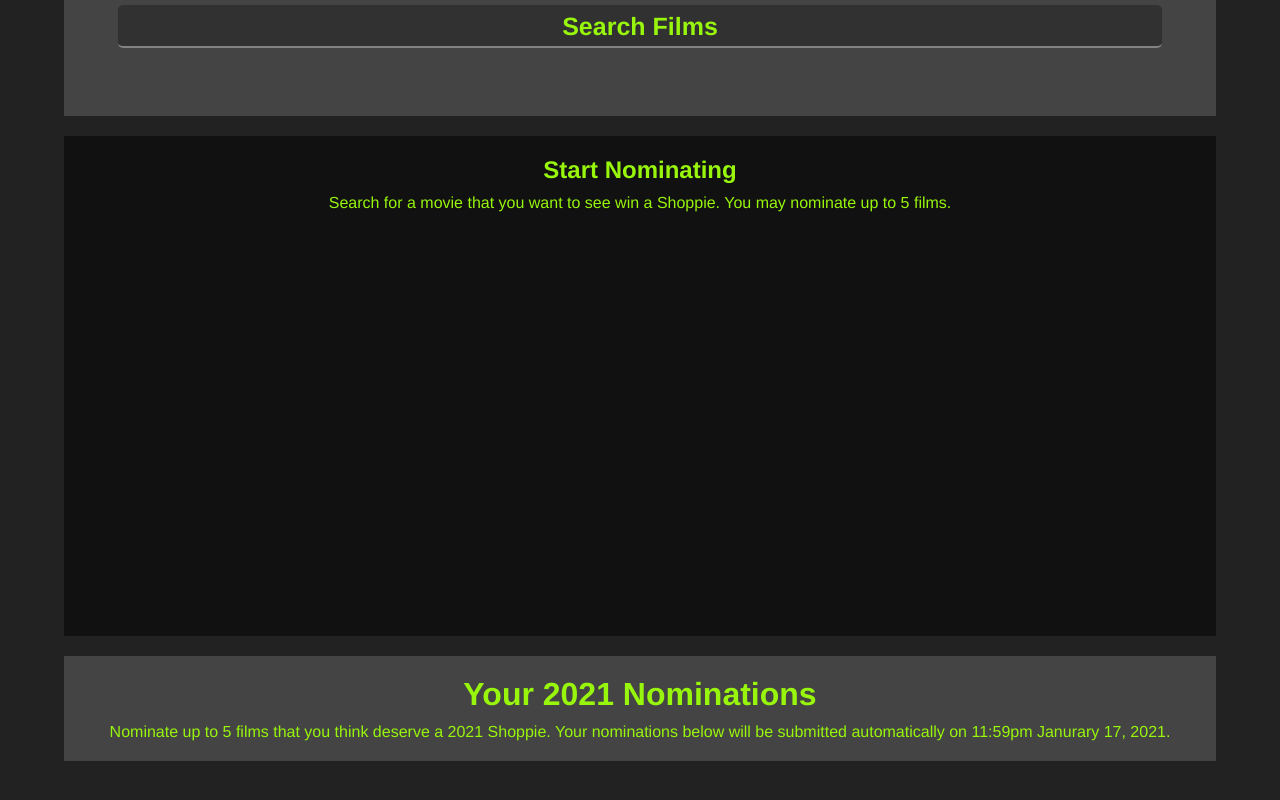
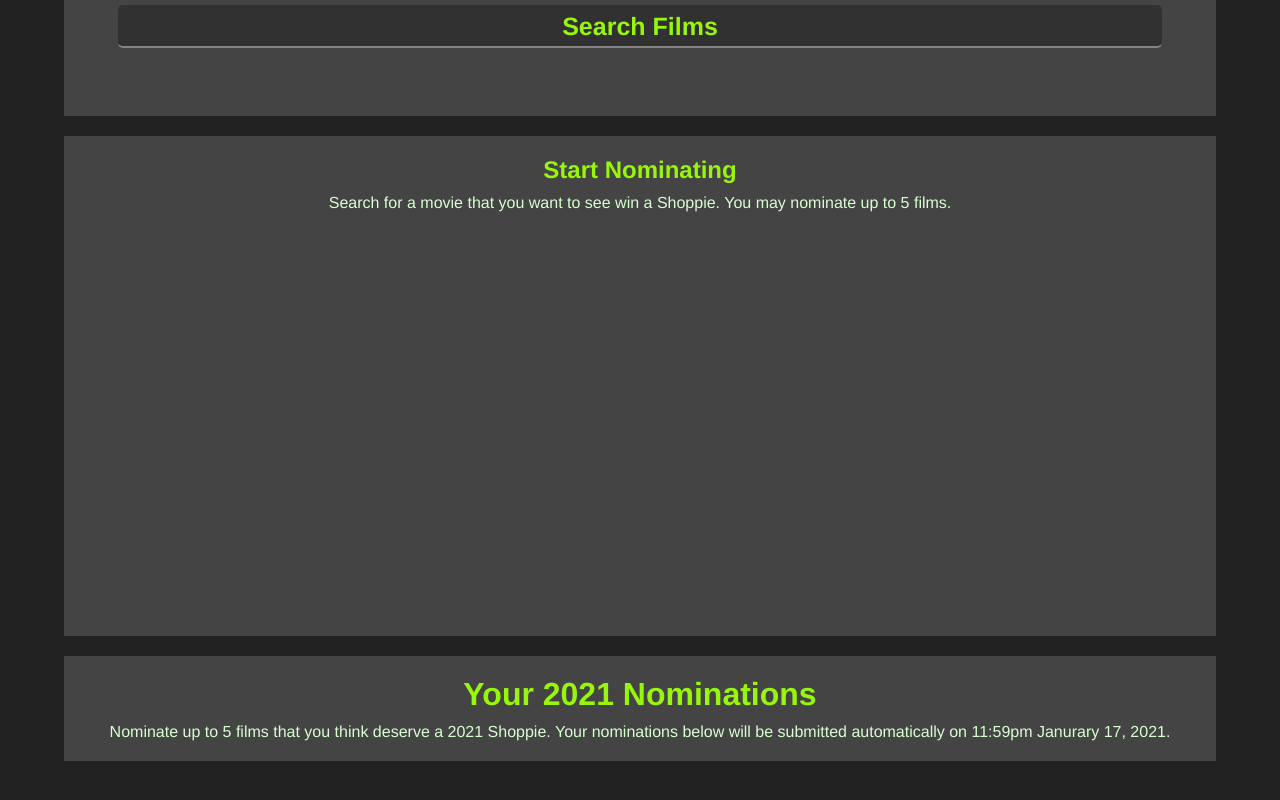
Before and after one commit to merlinzhao/shoppies, a Vue app: page / in a window 1280 px wide. Shown: the part 614-1414 px from the top of the page. Built offline with nearby package versions, Linux system fonts and the light colour scheme.

Commit message:
remove console.logs

```diff
--- a/src/components/MovieCard.vue
+++ b/src/components/MovieCard.vue
@@ -36,7 +36,6 @@ export default {
   mounted() {
     if (this.type == "nominate") {
       if (this.movieID in this.userNom) {
-        console.log(this.title + " already nominated");
         this.alreadyNominated();
       }
     } else if (this.type == "remove") {
@@ -55,7 +54,6 @@ export default {
           ID: this.movieID,
           Poster: this.posterLink,
         });
-        console.log(Object.keys(this.userNom).length);
       } else if (this.type == "remove") {
         this.$emit("remove-nominate", this.movieID);
       }
--- a/src/components/Nominate.vue
+++ b/src/components/Nominate.vue
@@ -105,7 +105,6 @@ export default {
           .then((response) => {
             let valid = response.data.Response;
             if (valid == "True") {
-              console.log(response.data);
               this.movieResults = response.data.Search;
             } else {
               if (response.data.Error == "Too many results.") {
@@ -118,6 +117,7 @@ export default {
                   "Search for a movie that you want to see win a Shoppie. You may nominate up to 5 films.";
               }
               this.showPrompt = true;
+              this.movieResults = {};
             }
           })
           .catch(() => {
@@ -135,12 +135,9 @@ export default {
     nominateMovie(e) {
       let length = Object.keys(this.userNominations).length;
       if (length >= 5) {
-        console.log("CANNOT NOMINATE ANYMORE");
         return;
       }
-
       if (e.ID in this.userNominations) {
-        console.log("already nominated");
         return;
       }
       this.$set(this.userNominations, e.ID, e);
@@ -196,7 +193,7 @@ export default {
 
 .showResults {
   width: 100%;
-  background: #111;
+  background: #444;
   margin-bottom: 20px;
 }
 
@@ -262,6 +259,7 @@ input:valid ~ label {
 .show-prompt {
   height: 500px;
   width: 100%;
+  background: #444;
 }
 
 /* NOMINATION BOX ====================*/
@@ -276,7 +274,7 @@ input:valid ~ label {
   margin: 20px 0 10px 0;
 }
 .your-text {
-  color: #98f50c;
+  color: rgb(216, 255, 209);
   margin: 0px 30px 20px 30px;
 }
 
@@ -318,7 +316,7 @@ input:valid ~ label {
 .loader:before {
   width: 5.2em;
   height: 10.2em;
-  background: #111;
+  background: #444;
   border-radius: 10.2em 0 0 10.2em;
   top: -0.1em;
   left: -0.1em;
@@ -330,7 +328,7 @@ input:valid ~ label {
 .loader:after {
   width: 5.2em;
   height: 10.2em;
-  background: #111;
+  background: #444;
   border-radius: 0 10.2em 10.2em 0;
   top: -0.1em;
   left: 4.9em;
```
